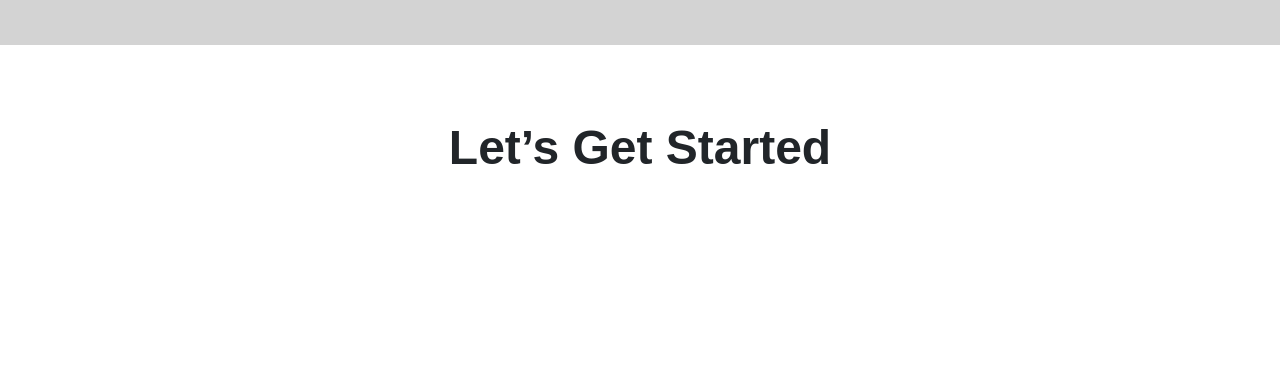
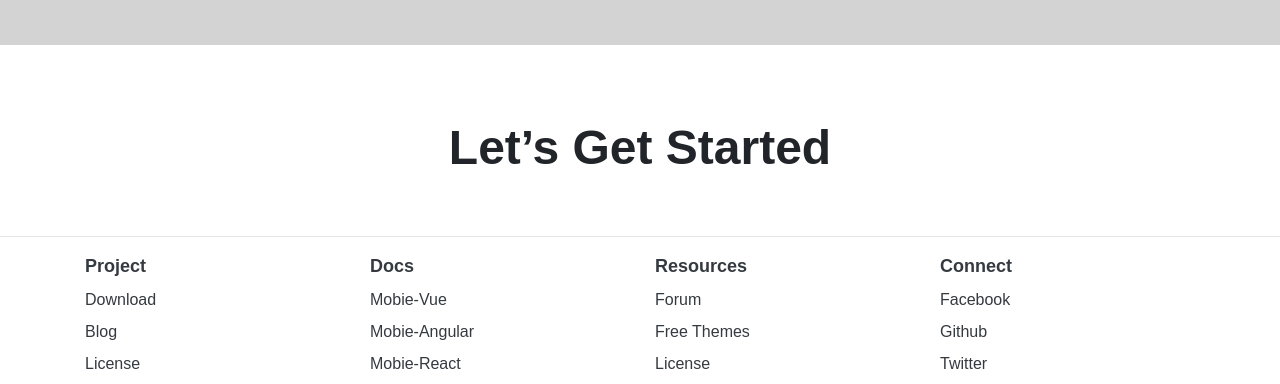
Before and after one commit to ajaymarathe/mobie-ui, a plain HTML site: page index.html in a window 1280 px wide. Shown: the part 1123-1507 px from the top of the page. Before the commit the page ends 1343 px from the top, so only its background shows below. Drawn offline with nearby package versions, Linux system fonts and the light colour scheme; a web font is replaced by a local one.

Commit message:
added footer

```diff
--- a/css/common.css
+++ b/css/common.css
@@ -231,3 +231,15 @@
     margin-bottom: .9em;
     margin-top: .2em;
 }
+
+ /*fourth section */
+ .fourth-section .footer-links a{
+    display: block;
+    margin-bottom: 0.5rem;
+    color: #343a40!important;
+ }
+
+.fourth-section .footer-links a:first-child{
+    font-weight: 600;
+    font-size: 18px;
+ }
--- a/index.html
+++ b/index.html
@@ -80,6 +80,47 @@
             </div>
         </div>
     </div>
+    <hr>
+
+    <!-- fourth section -->
+    <div class="fourth-section">
+        <div class="container">
+            <div class="row">
+                <div class="col-md-3">
+                   <div class="footer-links">
+                        <a href="#">Project</a>
+                        <a href="#">Download</a>
+                        <a href="#">Blog</a>
+                        <a href="#">License</a>
+                   </div>
+                </div>
+                <div class="col-md-3">
+                   <div class="footer-links">
+                        <a href="#">Docs</a>
+                        <a href="#">Mobie-Vue</a>
+                        <a href="#">Mobie-Angular</a>
+                        <a href="#">Mobie-React</a>
+                   </div>
+                </div>
+                <div class="col-md-3">
+                   <div class="footer-links">
+                        <a href="#">Resources</a>
+                        <a href="#">Forum </a>
+                        <a href="#">Free Themes</a>
+                        <a href="#">License</a>
+                   </div>
+                </div>
+                <div class="col-md-3">
+                   <div class="footer-links">
+                        <a href="#">Connect</a>
+                        <a href="#">Facebook</a>
+                        <a href="#">Github</a>
+                        <a href="#">Twitter</a>
+                   </div>
+                </div>
+            </div>
+        </div>
+    </div>
 
     <!-- Optional JavaScript -->
     <!-- jQuery first, then Popper.js, then Bootstrap JS -->
```
